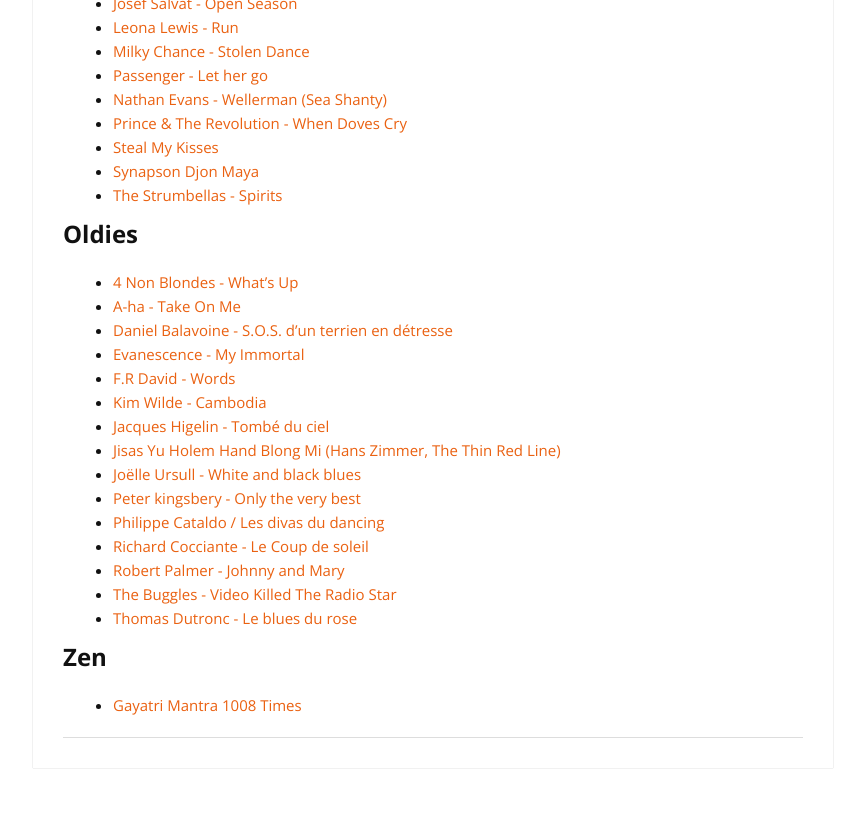
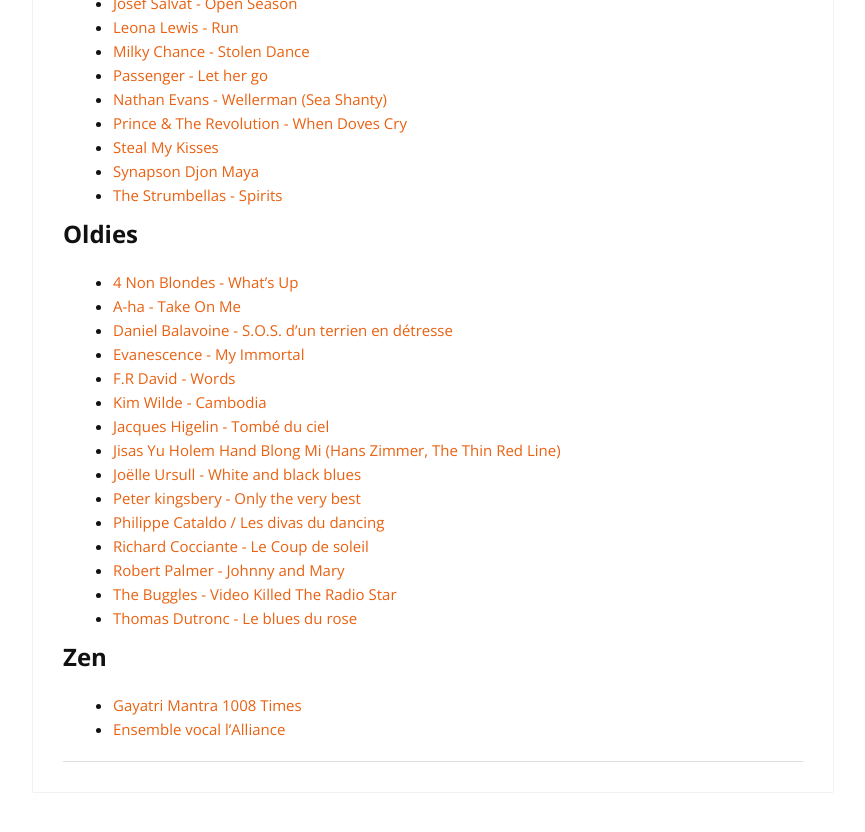
Before and after one commit to cylmat/cylmat.github.io, a Jekyll site: the page built from _pages/musics.md, in a window 1280 px wide and 900 px high, scrolled down 1630 px. Shown: the top 832 px of the window, without its empty margins (207-1072 px from the left). Built offline with Jekyll 4.4.1, drawn with Linux system fonts in a browser that asks for light colours; nearby versions of some CDN libraries.

Commit message:
Update musics.md

```diff
--- a/_pages/musics.md
+++ b/_pages/musics.md
@@ -96,3 +96,4 @@
 
 ## Zen
 - [Gayatri Mantra 1008 Times](https://www.youtube.com/watch?v=dTaChOdz0y4)
+- [Ensemble vocal l'Alliance](https://www.youtube.com/channel/UCYUIEdwrD4beCiTzXUruE9Q)
```
